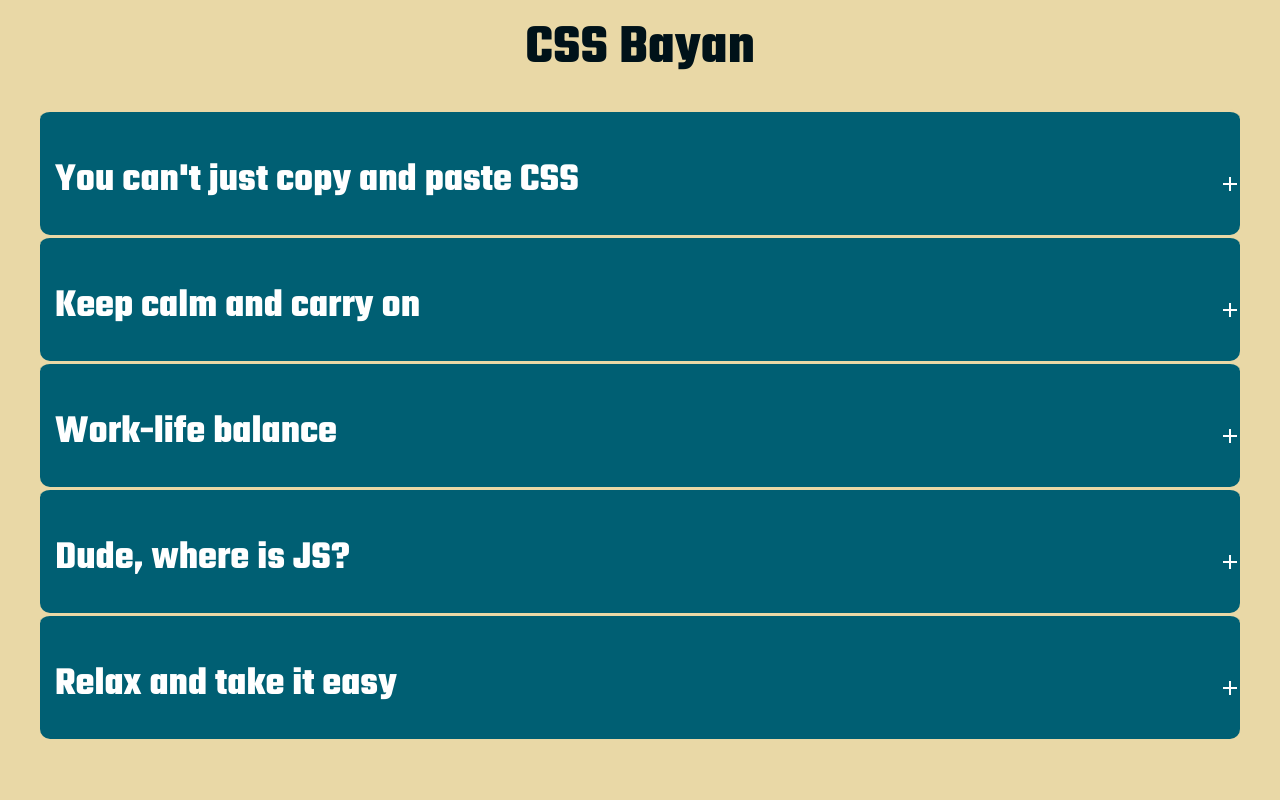
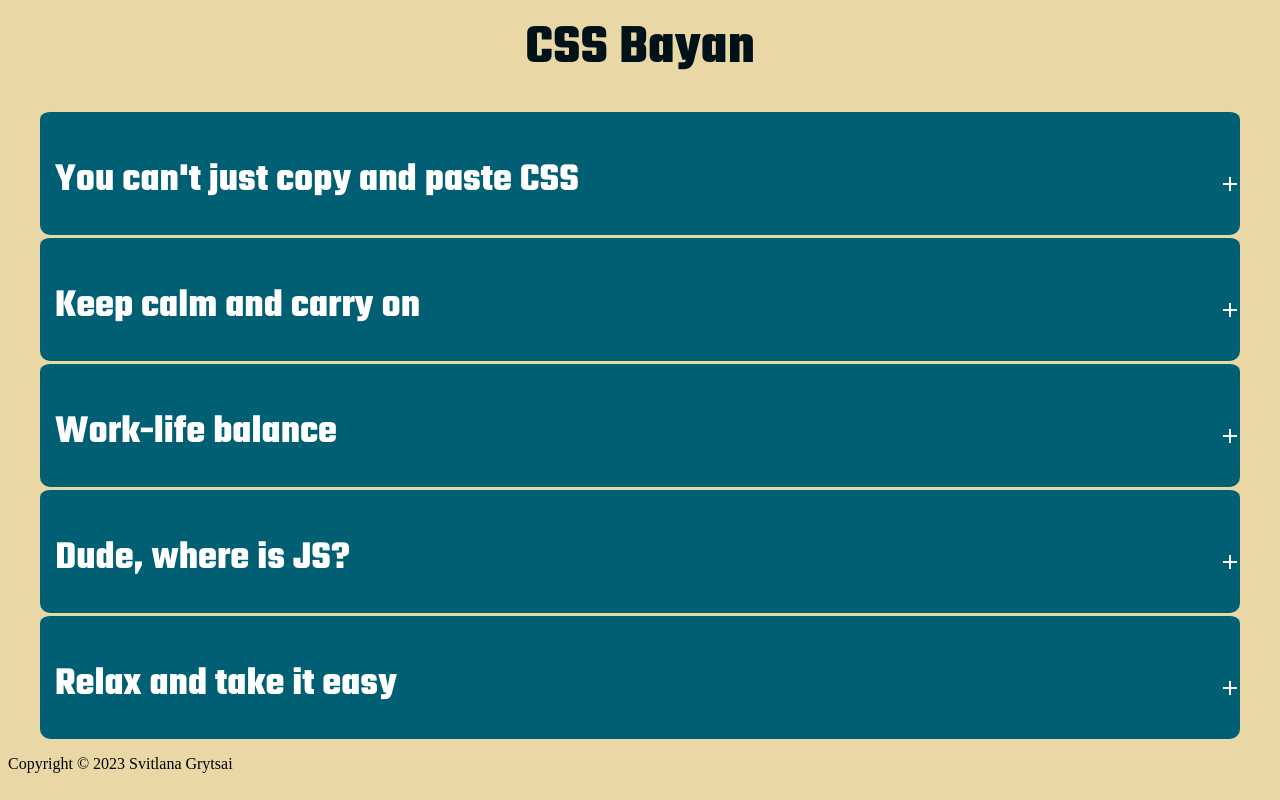
Before and after one commit to SvitlanaG/cssBayan, a plain HTML site: page cssBayan/index.html in a window 1280 px wide. Drawn offline with Linux system fonts and the light colour scheme.

```diff
--- a/cssBayan/index.html
+++ b/cssBayan/index.html
@@ -46,6 +46,11 @@
         </ul>
       </div>
     </main>
-    <footer></footer>
+    <footer>
+      <p id="copyright">
+        Copyright &copy; 2023
+        Svitlana Grytsai
+      </p>
+    </footer>
   </body>
 </html>
```
